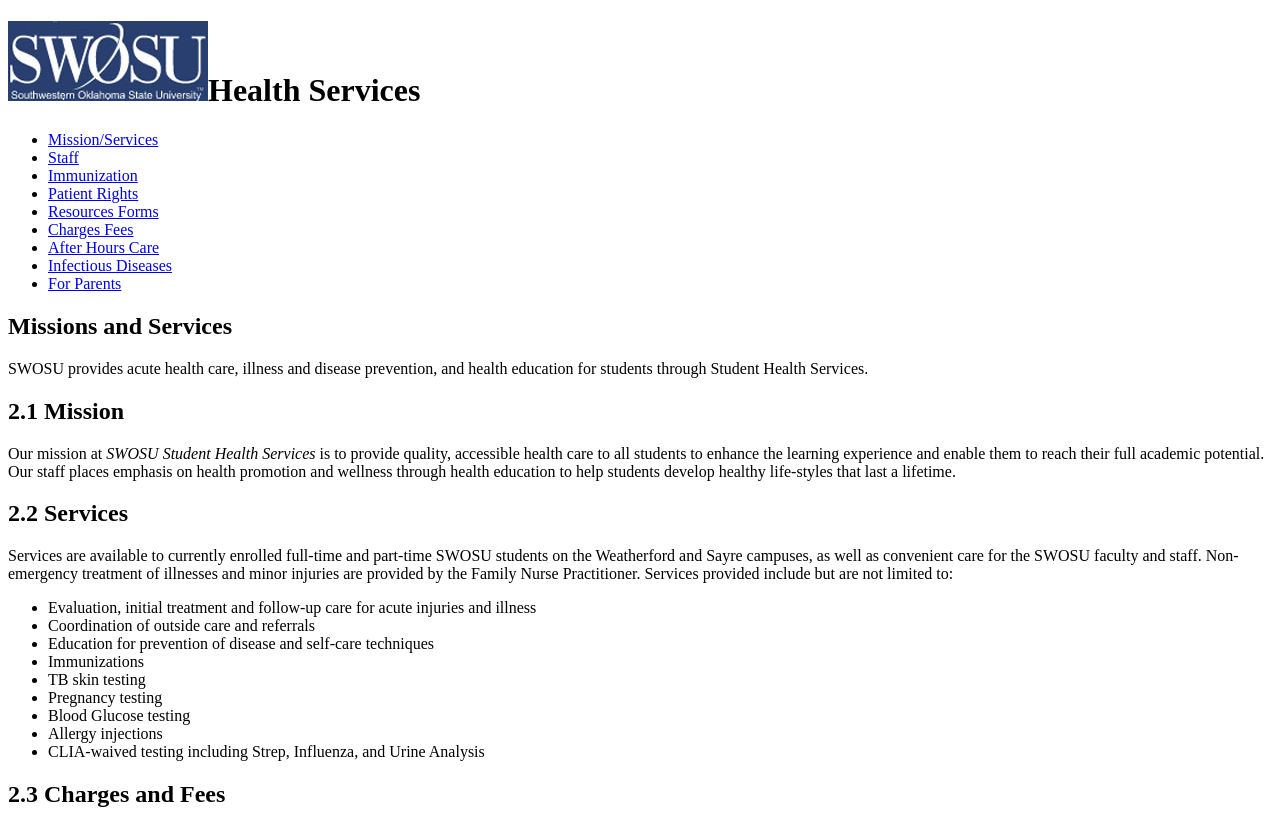
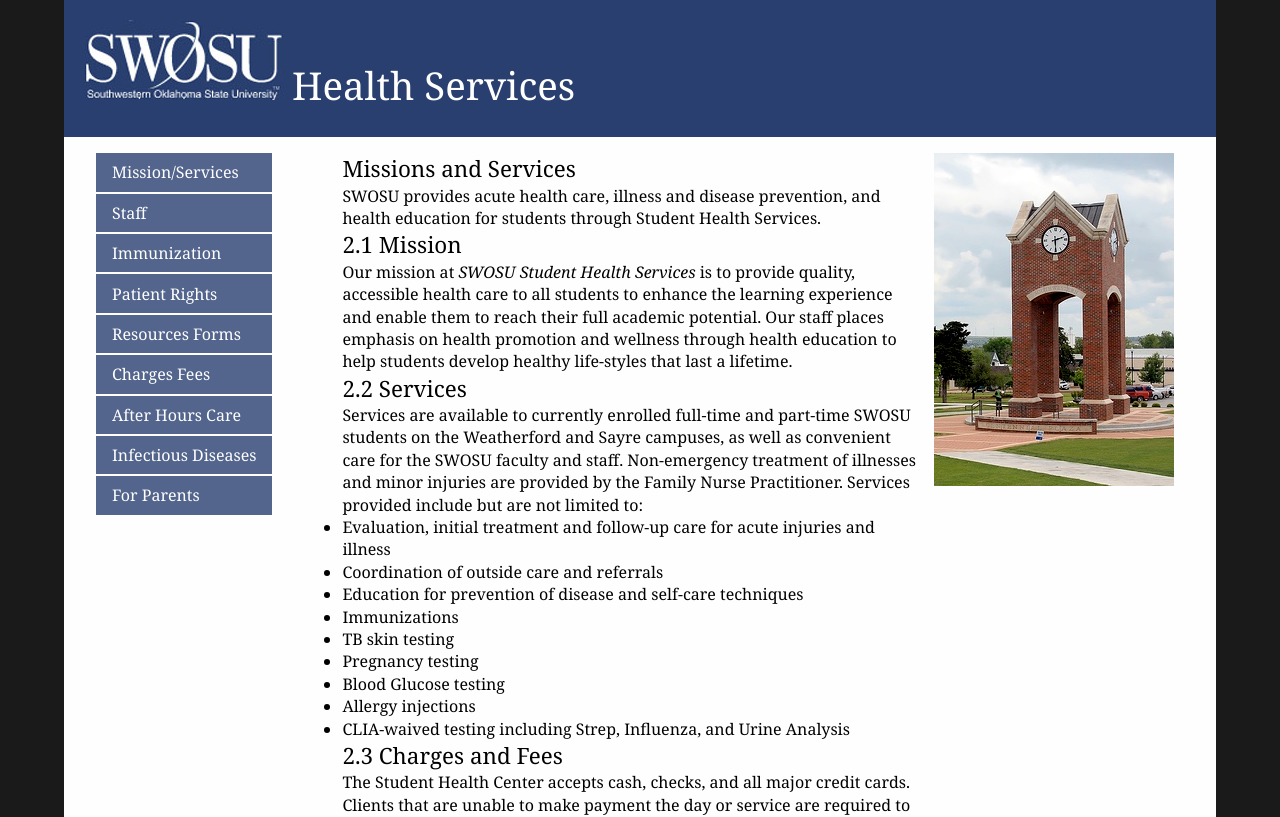
Before and after one commit to CEBD/SWOSUHealthServices, a plain HTML site: page index.html in a window 1280 px wide. Shown: the top 817 px of the page. Drawn offline with Linux system fonts and the light colour scheme.

Commit message:
fixed images

```diff
--- a/index.html
+++ b/index.html
@@ -3,12 +3,12 @@
 <head>
 <meta charset="UTF-8">
 <title>Swosu Health Services</title>
-    <link src="Styles/StyleSheet.css" rel="stylesheet" type="text/css" />
+    <link href="Style/StyleSheet.css" rel="stylesheet" type="text/css"/>
 </head>
 <body>
 <header>
 
-<h1><span id="swosu"><img src="swosulogo.jpg"/></span>Health Services</h1>
+<h1><span id="swosu"><img src="Images/swosulogo.jpg"/></span>Health Services</h1>
 </header>
 
 <nav>
@@ -34,7 +34,7 @@
 </p>
 <h2>2.2	Services </h2>
 <p>Services are available to currently enrolled full-time and part-time SWOSU students on the Weatherford and Sayre campuses, as well as convenient care for the SWOSU faculty and staff.  Non-emergency treatment of illnesses and minor injuries are provided by the Family Nurse Practitioner.
-Services provided include but are not limited to:
+Services provided include but are not limited to:</p>
 <ul>
 <li>Evaluation, initial treatment and follow-up care for acute injuries and illness</li>
 <li>Coordination of outside care and referrals</li>
@@ -47,7 +47,6 @@ Services provided include but are not limited to:
 <li>CLIA-waived testing including Strep, Influenza, and Urine Analysis</li>
 
 </ul>
-</p>
 
 <h2>2.3	Charges and Fees</h2>
 <p>The Student Health Center accepts cash, checks, and all major credit cards.  Clients that are unable to make payment the day or service are required to sign a Fee of Service Agreement and make payment arrangements.
@@ -61,7 +60,7 @@ SWOSU Health Services Fees List (For a complete list, please contact Student Hea
 </article>
 
 <aside>
-<img src="swosuclock.jpg"></img>
+<img src="Images/swosuclock.jpg" />
 </aside>
 
 <footer> </footer>
```
